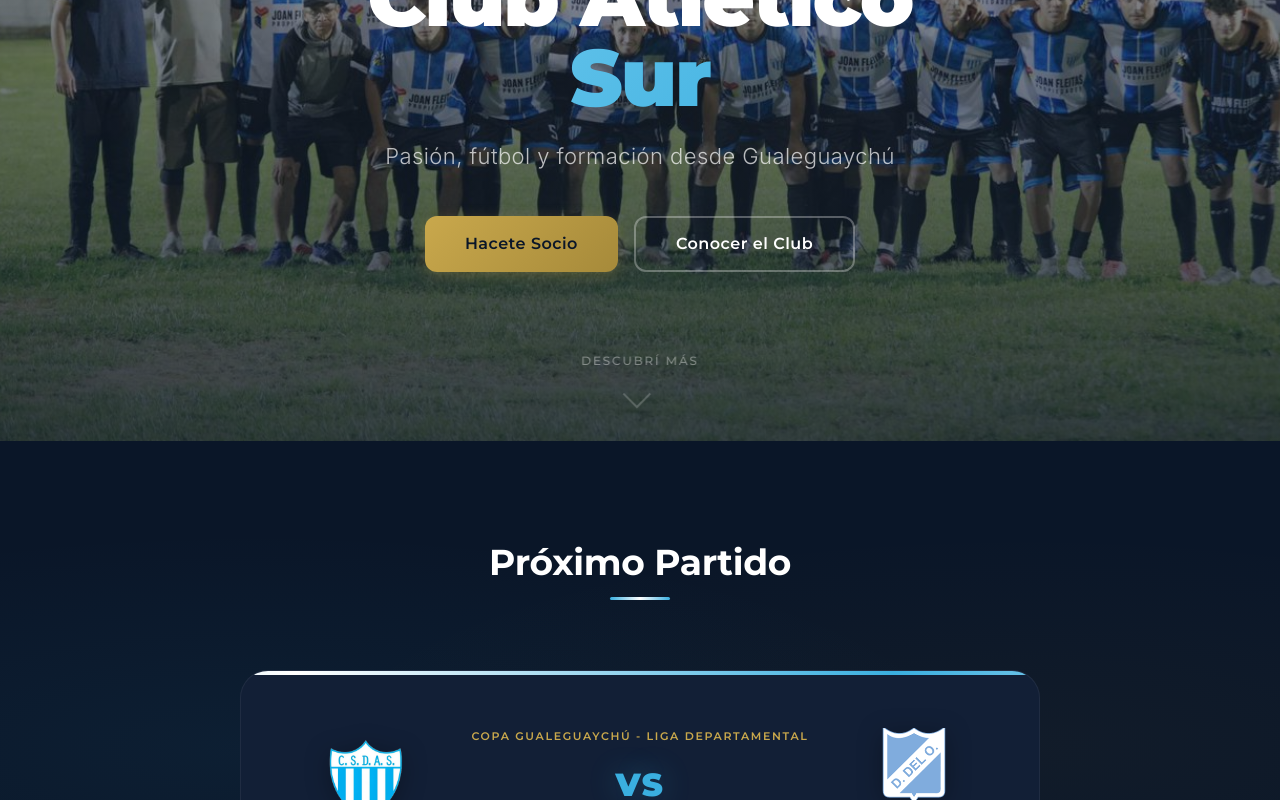
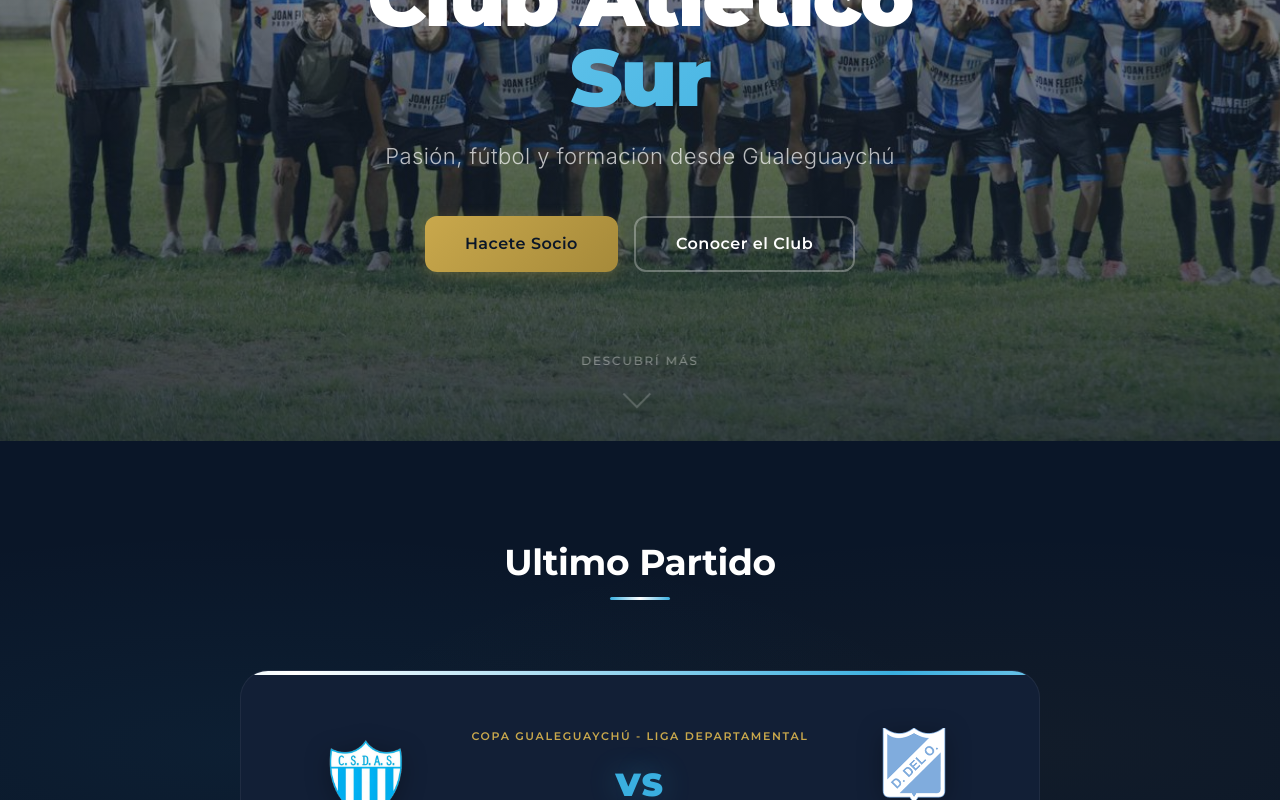
Before and after one commit to Ipperitomas/atleticoSurWeb, a Nuxt app: page / in a window 1280 px wide. Shown: the part 359-1159 px from the top of the page. Built offline with nearby package versions, Linux system fonts and the light colour scheme; no server answers.

Commit message:
Last match

```diff
--- a/app/components/NextMatch.vue
+++ b/app/components/NextMatch.vue
@@ -3,7 +3,7 @@
     <div class="container">
 
       <div class="section-header">
-        <h2>Próximo Partido</h2>
+        <h2>Ultimo Partido</h2>
       </div>
 
       <div class="match-card">
```
